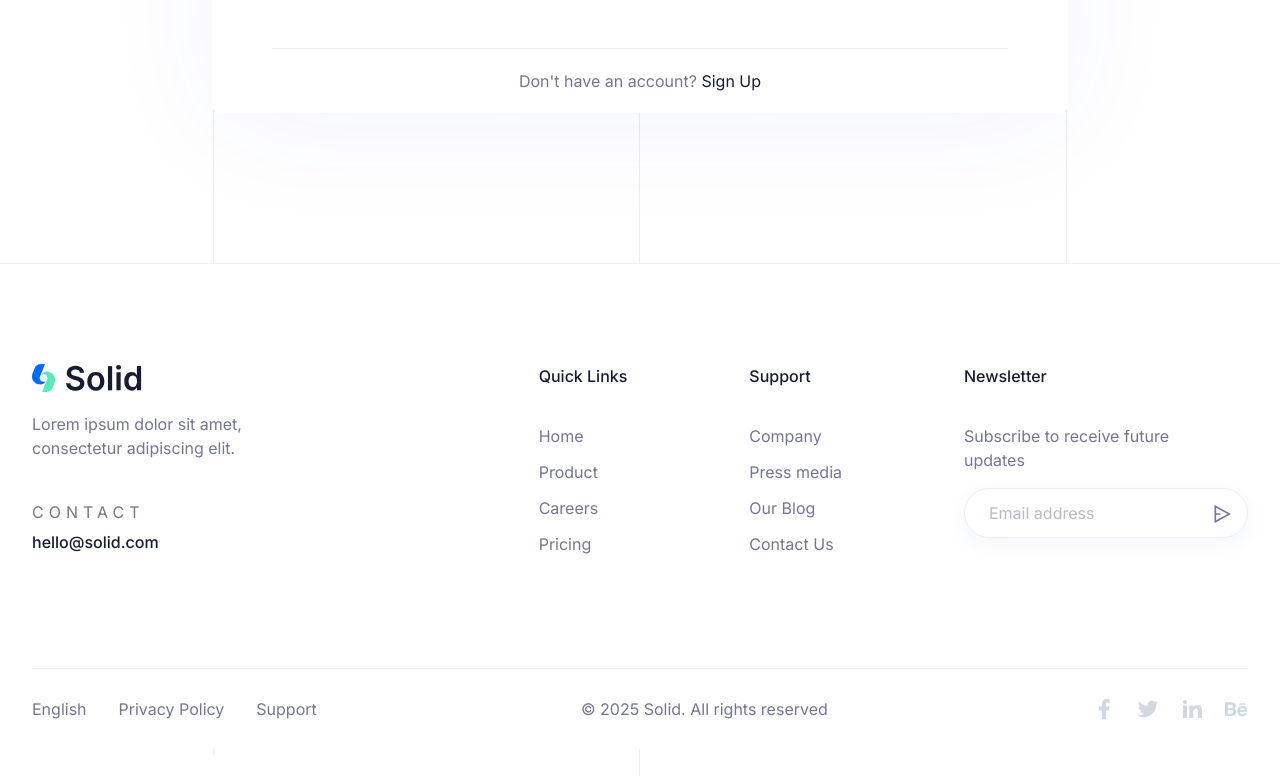
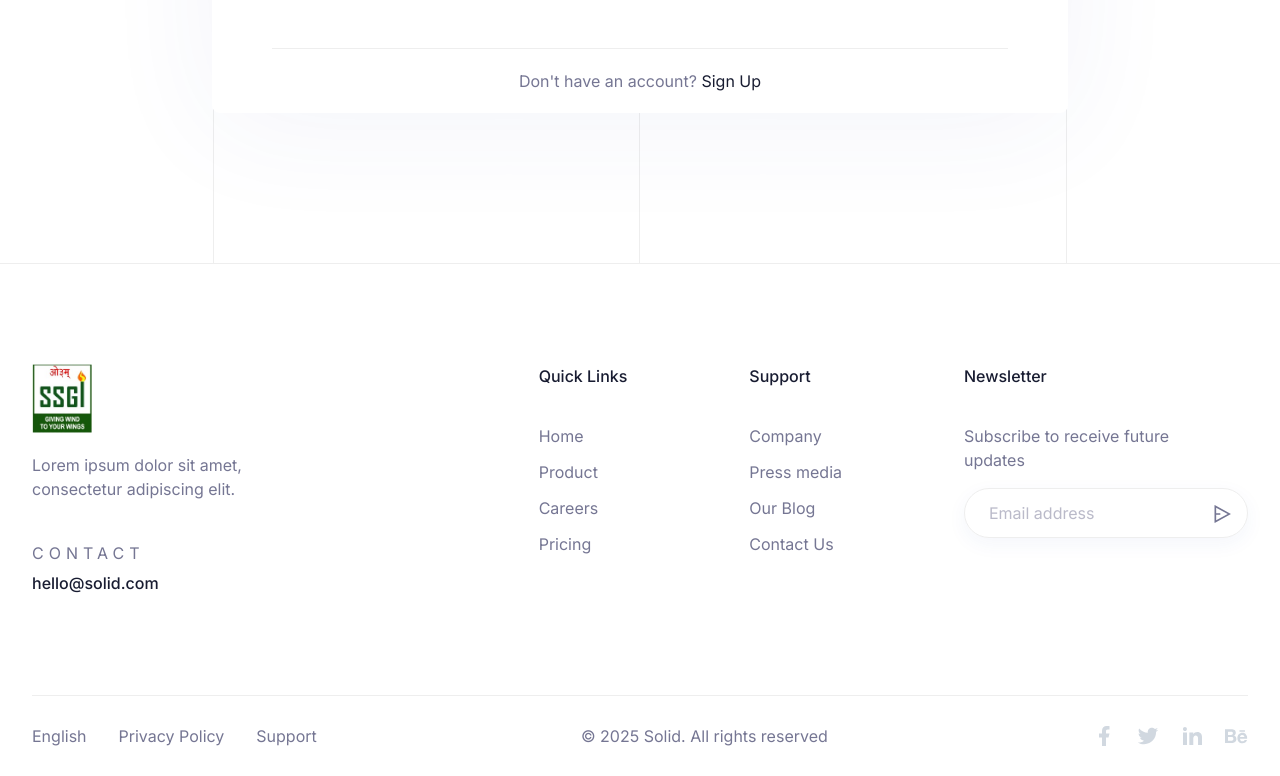
Before and after one commit to erramesh000/SSIET, a Next.js app: page /auth/signin in a window 1280 px wide. Shown: the part 696-1472 px from the top of the page. Before the commit the page ends 1445 px from the top, so only its background shows below. Built offline with nearby package versions, Linux system fonts and the light colour scheme.

Commit message:
update footer

```diff
--- a/components/Footer/index.tsx
+++ b/components/Footer/index.tsx
@@ -30,9 +30,9 @@ const Footer = () => {
               >
                 <a href="/" className="relative">
                   <Image
-                    width={110}
-                    height={80}
-                    src="/images/logo/logo-light.svg"
+                    width={60}
+                    height={60}
+                    src="/images/logo/logo.jpeg"
                     alt="Logo"
                     className="dark:hidden"
                   />
```
